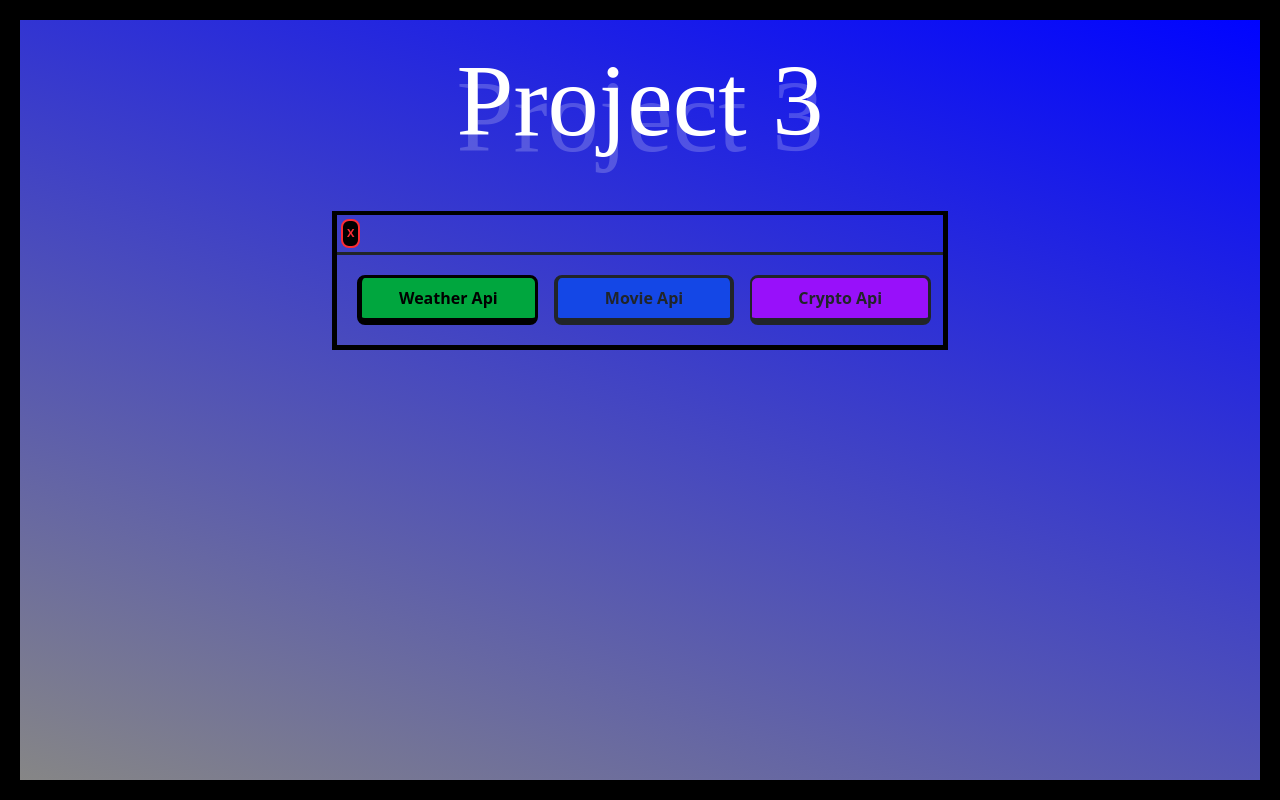
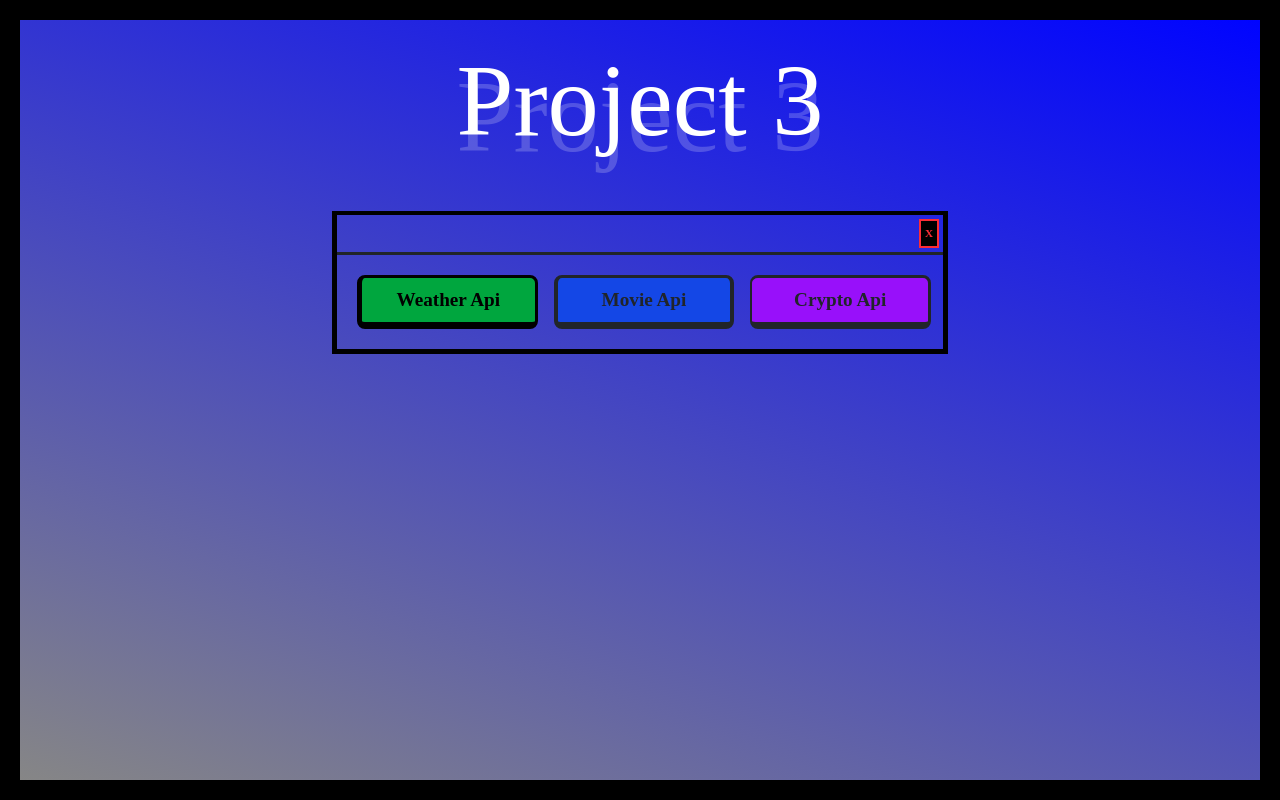
Before and after one commit to justinburks19/Project-3-API, a React (Vite) app in the folder my-react-app/: page / in a window 1280 px wide. Built offline with nearby package versions, Linux system fonts and the light colour scheme; a web font is replaced by a local one.

Commit message:
Enhance Home and Weather components with layout improvements, add Sun icon, and update theme gradient

```diff
--- a/my-react-app/components/pages/home.jsx
+++ b/my-react-app/components/pages/home.jsx
@@ -24,7 +24,7 @@ export function Home() {
 
   return (
     // Home Page Container
-    <div className={`min-h-screen flex flex-col p-1 ${borderClass} !border-black`} style={{ ...bg }}>
+    <div className={`min-h-screen flex flex-col p-1 font-test ${borderClass} !border-black`} style={{ ...bg } }>
       {/* Animated Title */}
       {!show && (
       <h1 className="!text-[clamp(2rem,8vw,12rem)] mt-3 ml-auto mr-auto relative font-gta text-white">
@@ -42,14 +42,16 @@ export function Home() {
 
 
       {/* start of Button Grid */}
-      <div className={`wrapper ml-auto mr-auto mt-10 border-5 !border-t-4 w-full max-w-50/100 !border-black
+      <div className={`ml-auto mr-auto mt-10 border-5 !border-t-4 w-full max-w-50/100 !border-black
         ${show ? `max-w-90/100 font-blue-500` : "max-w-50/100"} `}>
       {/* Top of Grid X*/}
-      <div className="header-text w-full border-b-3 ">
-        <Button className="!p-1 !m-1 bg-black text-slate-500 font-bold !text-red-500 !border-2 !hover:border-red-500 !text-[clamp(.7rem,.7vw,1rem)]"
+      <div className="header-text w-full border-b-3 my-auto flex content-start-end flex flex-row-reverse">
+        <div>
+        <Button className="!p-1 !m-1 bg-black text-slate-500 font-bold !text-red-500 !border-2 !hover:border-red-500 !text-[clamp(.7rem,.7vw,1rem)] !rounded-none "
         onClick={() => setExit(!exit)}>
           X
         </Button>
+        </div>
       </div>
 
         <div className={`grid grid-cols-3 p-2 justify-items-inbetween items-center !border-black`}>
@@ -58,7 +60,9 @@ export function Home() {
           !exit && (
             <div key={index} className="grid-col-span-1 p-2 !border-black">
               <Button
-                className={`${background} ${borders} ${hover} !text-[clamp(1rem,1.2vw,2rem)] w-full ${label === "Movie Api" || label === "Crypto Api" ? "hover:opacity-50 !cursor-not-allowed" : "text-black"} font-bold`}
+                className={`
+
+                  ${background} ${borders} ${hover} !text-[clamp(1rem,1.5vw,3rem)] w-full ${label === "Movie Api" || label === "Crypto Api" ? "hover:opacity-50 !cursor-not-allowed" : "text-black"} font-bold`}
                 onClick={() => buttonClicks({label})}>{label}
               </Button>
             </div>
--- a/my-react-app/components/pages/weather.jsx
+++ b/my-react-app/components/pages/weather.jsx
@@ -6,6 +6,7 @@ import { motion } from "framer-motion"
 import WindUrl from "../../public/wind.svg"
 import Leaf from "../../public/leaf.svg"
 import Cloud from "../../src/assets/cloud.svg?react"
+import Sun from "../../src/assets/sun.svg?react"
 
 export function Weather() {
   //measuring the container size!
@@ -45,15 +46,26 @@ export function Weather() {
   //cordinates edits
   const labelClass = "hover:cursor-pointer w-8/10";
   return (
-    <div className="border-t-3 !border-black">
+    <div className="border-t-3 relative">
+
+      <div className="absolute left-1/2 -translate-x-1/2 top-20">
+      {/* Sun Icon */}
+        <Sun className="mx-auto mt-[clamp(2rem,3vw, 5rem)] w-[clamp(5rem,15vw,20rem)] h-[clamp(5rem,15vw,20rem)] " />
+      </div>
       {/* subtitle */}
-      <div className="mt-6 mb-6 p-4 !border-black">
-        <h2 className="text-center border-b-6 border-t-2 border-r-3 border-l-3
+      <div className="mt-6 mb-6 p-4 !border-black ">
+        <motion.h2 className="text-center border-b-6 border-t-2 border-r-3 border-l-3
       w-8/10 ml-auto mr-auto
       pt-7 pb-7
-      bg-green-600 !border-black">
+      bg-green-500 !border-slate-600 shadow-lg rounded-5"
+      initial={{opacity:1, scale:1}}
+      animate={{opacity:[1,0], scale:[1,0.5]}}
+      transition={{
+      opacity:{duration:5,repeat: Infinity, repeatType: "loop", ease:"linear"},
+      scale:{duration:5, repeat: Infinity, repeatType: "loop", ease:"linear"},
+      }}>
           Check the weather by selecting a state or select your own coordinates
-        </h2>
+        </motion.h2>
       </div>
       {/* top selection area */}
       <div className="grid grid-cols-2 gap-l-2 w-full border-b-3 h-full w-full !border-black">
@@ -62,7 +74,7 @@ export function Weather() {
           <DropDown
             label={label}
             items={GetStates()}
-            menueClass="!bg-green-600 !text-black !text-[clamp(1rem,2vw,2rem)] hover:cursor-pointer !shadow-2xl
+            menueClass="!bg-green-500 !text-black !text-[clamp(1rem,2vw,2rem)] hover:cursor-pointer !shadow-2xl
             border-b-5 border-l-5 border-t-3 border-r-3
             hover:border-b-3 hover:border-l-3 hover:border-t-2 hover:border-r-2
             border-black"
@@ -70,7 +82,7 @@ export function Weather() {
             listItemClass={`!border-b-6 !border-t-4 !border-l-6 !border-r-6
               !hover:border-b-2 !hover:border-l-2 !hover:border-r-1
               `}
-            ulClass="!p-1 !bg-green-600"
+            ulClass="!p-1 !bg-green-500"
             onSelect={(label) => {
               setLabel(label);
               setRetMethod("state");
@@ -81,13 +93,13 @@ export function Weather() {
         <div className="grid-col-span-1 align-center
         w-9/10
         border-l-5 border-b-5 border-l-3 border-r-3 border-t-3 border-black
-        bg-green-600
+        bg-green-500
         mx-auto
         p-4
         relative
         ">
 
-          <p className="text-center bg-green-600 border-l-5 border-b-5 border-r-5 border-t-3 border-black
+          <p className="text-center bg-green-500 border-l-5 border-b-5 border-r-5 border-t-3 border-black
           text-[clamp(.8rem,1.5vw,2rem)]">
             Enter Your Location via coordinates
           </p>
@@ -133,7 +145,7 @@ export function Weather() {
 
             <div className="mx-auto col-span-2 mt-4 w-full h-full">
               <button
-                className="bg-green-600 text-white p-2 border-b-7 border-l-4 border-t-3 border-r-4
+                className="bg-green-500 text-white p-2 border-b-7 border-l-4 border-t-3 border-r-4
             hover:border-b-2 hover:border-l-2 hover:border-t-1 hover:border-r-2
             border-black
             !text-black
@@ -155,7 +167,7 @@ export function Weather() {
         {/*Display of Coordinates*/}
         {/* lets practice contorl. I have a original grid that takes up 2 splaces */}
         <div className="mx-10 mt-4 col-span-2
-      border-b-6 border-l-5 border-r-5 border-t-4 bg-green-600 mb-2 border-black">
+      border-b-6 border-l-5 border-r-5 border-t-4 bg-green-500 mb-2 border-black">
           {/* nested grid for content which splits to 2 columns */}
           <div className="grid grid-cols-2">
             {/* left side shows method used */}
@@ -200,7 +212,7 @@ export function Weather() {
         text-[clamp(1rem,2vw,4rem)]
         font-shadowy
         mb-10
-        !bg-green-600
+        !bg-green-500
         relative
         text-black">
 
@@ -212,12 +224,10 @@ export function Weather() {
         text-white
         [&_*]:stroke-current /* all children within <Cloud>, stroke current color */
         [&_*]:fill-cyan-200 /* all children within <Cloud>, fill cyan-200 */
-          -z-100
-          "
-                />
+        -z-100" />
 
             </div> : null}
-            <p className="relative text-center mb-0 underline hover:scale-150 hover:border-b-3 hover:border-r-2 hover:border-l-2 hover:border-t-2 hover:w-5/10 hover:mx-auto z-[10]">
+            <p className="relative text-center mb-0 underline hover:w-5/10 hover:mx-auto z-[10]">
               Location: {name}
             </p>
             <div className="grid sm:grid-cols-1 md:grid-cols-3 p-5 text-center">
--- a/my-react-app/helpers/useTimeTheme.js
+++ b/my-react-app/helpers/useTimeTheme.js
@@ -11,7 +11,7 @@ const getTheme = () => {
   const isLight = hour >= 6 && hour < 18; //light theme between 6 AM and 6 PM
     // Return theme object
   return isLight ? {
-      bg: { background: "linear-gradient(200deg, #1dcae0b6, #b40404ff)" },
+      bg: { background: "linear-gradient(200deg, #1dcae0b6, #0370ffff)" },
       borderClass: "border-slate-900 border-20",
     }
     :{ //return dark theme if not between 6 AM and 6 PM
```
Also changed, not shown: my-react-app/src/assets/sun.svg (added), 1 other file (tests, documents, lock files or other folders). Lines whose indentation alone changed are shown as unchanged.
